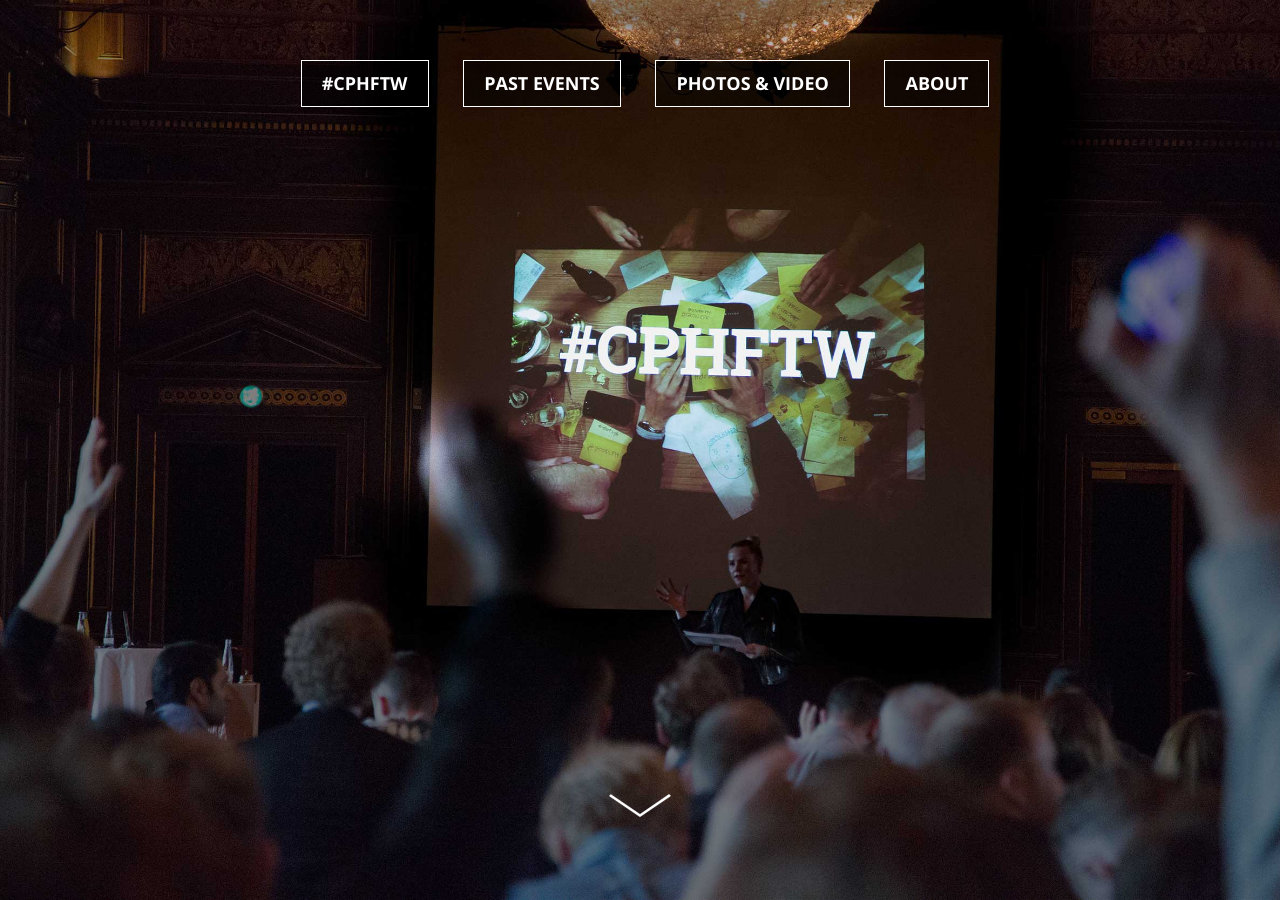
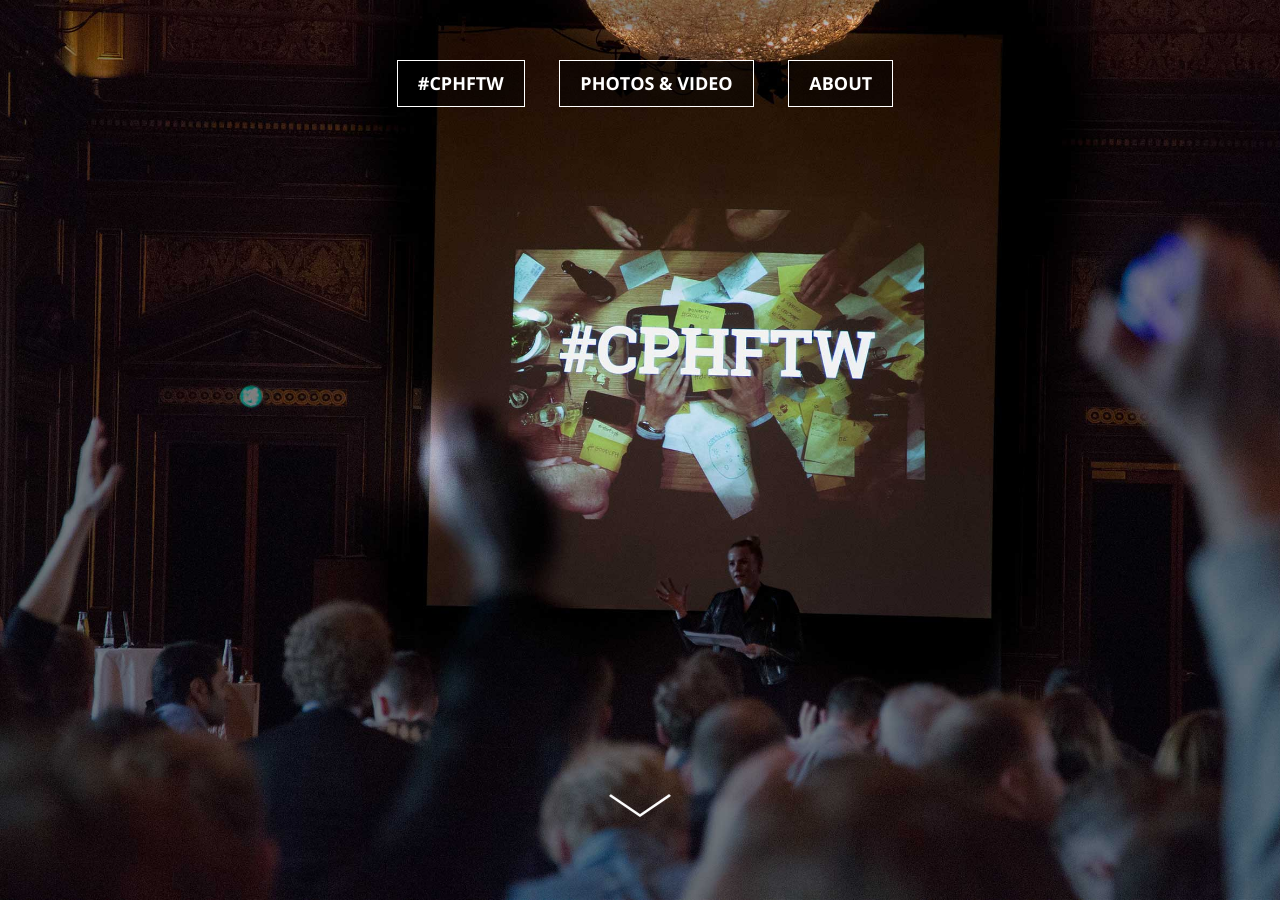
Before and after one commit to cphftw/cphftw.dk, a Jekyll site: the page built from index.html, in a window 1280 px wide and 900 px high. Built offline with Jekyll 4.4.1, drawn with Linux system fonts in a browser that asks for light colours; comment, search, counter and statistics services are not loaded.

Commit message:
Hide past events section for now.

```diff
--- a/_layouts/page.html
+++ b/_layouts/page.html
@@ -5,8 +5,7 @@ layout: default
 <header class="page bg-grey" role="navigation">
   <div class="container">
       <ul class="navigation">
-        <li><a class="btn-white" href="{{ site.baseurl }}">#cphftw</a></li>
-        <li><a class="btn-white" href="{{ site.baseurl }}/past/">Past events</a></li>
+        <li><a class="btn-white" href="{{ site.baseurl }}/">#cphftw</a></li>
         <li><a class="btn-white" href="{{ site.baseurl }}/media/">Photos &amp; Video</a></li>
         <li><a class="btn-white" href="{{ site.baseurl }}/about/">About</a></li>
       </ul>
--- a/index.html
+++ b/index.html
@@ -6,8 +6,7 @@ layout: default
 
     <header>
       <ul class="navigation">
-        <li><a class="btn-white" href="{{ site.baseurl }}">#cphftw</a></li>
-        <li><a class="btn-white" href="{{ site.baseurl }}/past/">Past events</a></li>
+        <li><a class="btn-white" href="{{ site.baseurl }}/">#cphftw</a></li>
         <li><a class="btn-white" href="{{ site.baseurl }}/media/">Photos &amp; Video</a></li>
         <li><a class="btn-white" href="{{ site.baseurl }}/about/">About</a></li>
       </ul>
@@ -41,8 +40,8 @@ layout: default
 	    {% for page in site.posts limit:1 %}
 	      {% if page.date %}
 	      <div class="header">
-	        {% if page.lanyrd %}
-	          <a href="{{ page.lanyrd }}">{{ page.date | date: "%A, %B %d, %H:%M" }}</a>
+	        {% if page.event %}
+	          <a href="{{ page.event }}">{{ page.date | date: "%A, %B %d, %H:%M" }}</a>
 	        {% else %}
 	          {{ page.date | date: "%A, %B %d, %H:%M" }}
 	        {% endif %}
```
